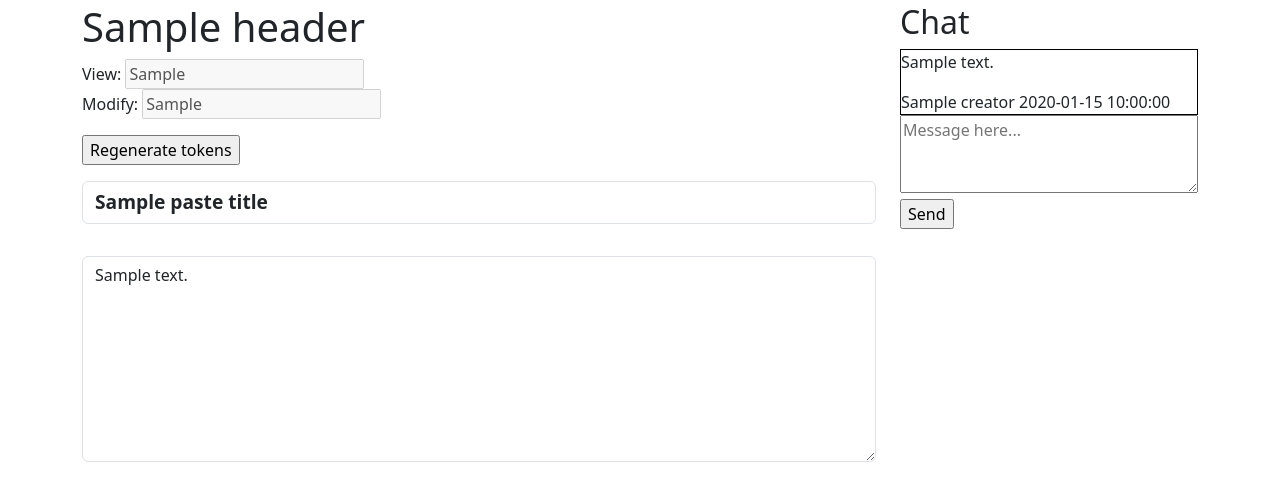
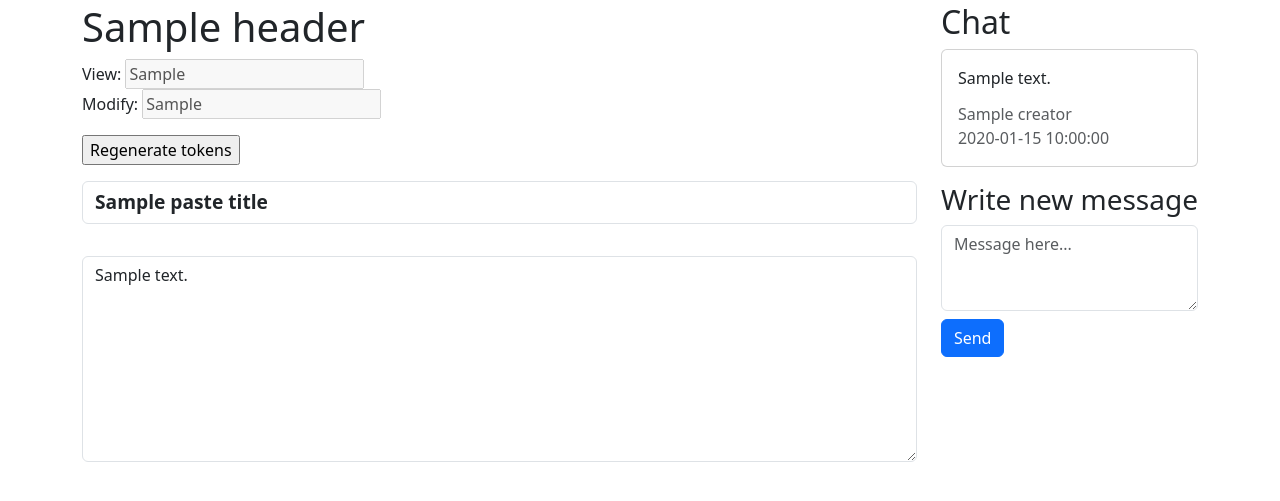
Before and after one commit to PyryL/toothpaste, a Flask app: template templates/paste.html in a window 1280 px wide. Shown: the part 53-554 px from the top of the page. Run offline with Flask 3, Linux system fonts and the light colour scheme; the template is opened without the code that fills it: most values are stand-ins (such as "Sample title", 1, 10 or a date in 2020).

Commit message:
ui improved chat section on paste page

```diff
--- a/templates/paste.html
+++ b/templates/paste.html
@@ -6,9 +6,9 @@
         font-size: 1.2em;
         font-weight: 600;
     }
-    .chat-message {
+    /* .chat-message {
         border: 1px solid black;
-    }
+    } */
 </style>
 {% endblock %}
 {% block content %}
@@ -84,23 +84,27 @@
 {% if chatToken %}
 <h2>Chat</h2>
 {% for message in chatMessages %}
-<div class="chat-message">
-    <p>{{ message.content }}</p>
-    <span>{{ message.creator if message.creator else '<i>Anonymous</i>' | safe }}</span>
-    <span>{{ message.creation_date }}</span>
-    {% if chatRemoveAvailable %}
-    <br>
-    <form method="POST" action="/chat/delete/{{ message.id }}">
-        <input type="hidden" name="token" value="{{ chatToken }}">
-        <input type="submit" value="Remove">
-    </form>
-    {% endif %}
+<div class="card chat-message mb-3">
+    <div class="card-body">
+        <p class="card-text">{{ message.content }}</p>
+        <p class="card-subtitle text-body-secondary">{{ message.creator if message.creator else '<i>Anonymous</i>' | safe }}</p>
+        <p class="card-text text-body-secondary">{{ message.creation_date }}</p>
+        {% if chatRemoveAvailable %}
+        <form method="POST" action="/chat/delete/{{ message.id }}">
+            <input type="hidden" name="token" value="{{ chatToken }}">
+            <input type="submit" class="btn btn-danger" value="Remove">
+        </form>
+        {% endif %}
+    </div>
 </div>
 {% endfor %}
+<h3>Write new message</h3>
 <form method="POST" action="/chat">
     <input type="hidden" name="token" value="{{ chatToken }}">
-    <textarea name="content" rows="3" cols="30" placeholder="Message here..." minlength="1"></textarea><br>
-    <input type="submit" value="Send">
+    <div class="mb-2">
+        <textarea name="content" class="form-control" rows="3" placeholder="Message here..." minlength="1"></textarea>
+    </div>
+    <input type="submit" value="Send" class="btn btn-primary">
 </form>
 {% endif %}
 {% endblock %}
```
